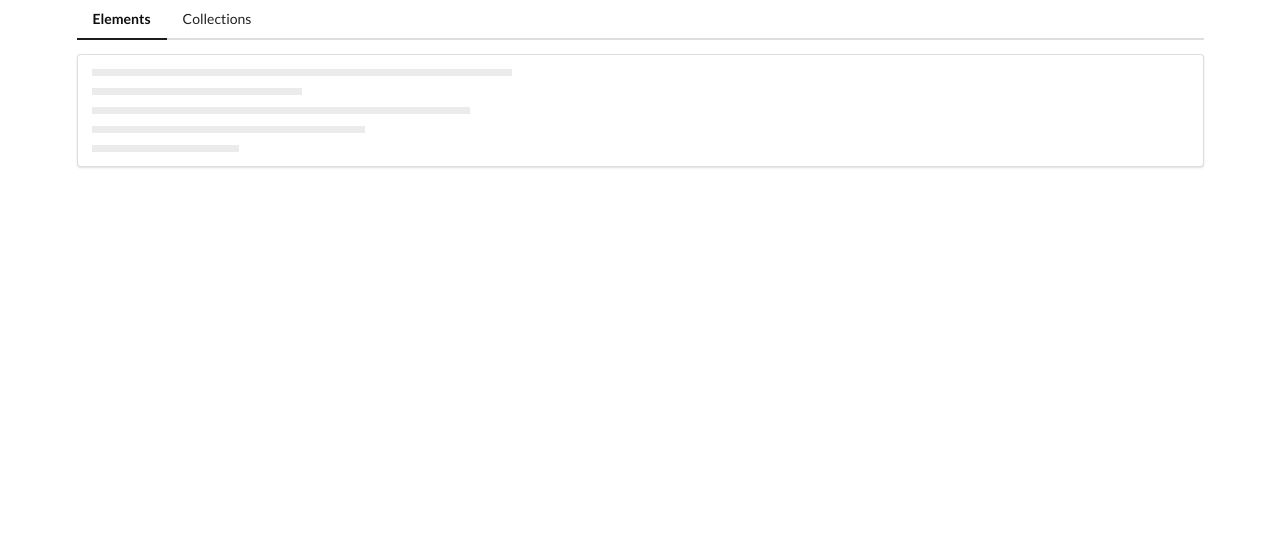
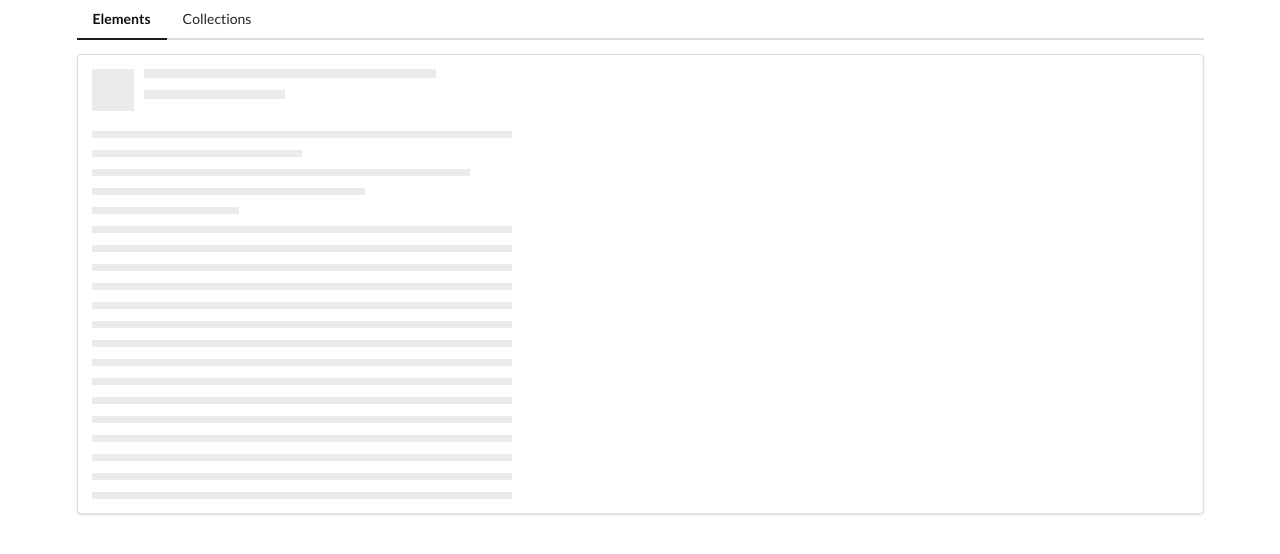
Before and after one commit to Ejiofor/comps---demonsrate-angular-modules-and-routing, an Angular app: page /elements in a window 1280 px wide. Shown: the top 554 px of the page. Built offline with nearby package versions, Linux system fonts and the light colour scheme.

Commit message:
seventh commit - recap on custom structural directive

```diff
--- a/src/app/elements/elements-home/elements-home.component.html
+++ b/src/app/elements/elements-home/elements-home.component.html
@@ -1 +1 @@
-<app-placeholder [header]='false'></app-placeholder>
+<app-placeholder  [lines]="20" [header]='true'></app-placeholder>
--- a/src/app/elements/elements.module.ts
+++ b/src/app/elements/elements.module.ts
@@ -4,10 +4,11 @@
 import { ElementsRoutingModule } from './elements-routing.module';
 import { ElementsHomeComponent } from './elements-home/elements-home.component';
 import { PlaceholderComponent } from './placeholder/placeholder.component';
+import { TimesDirective } from './times.directive';
 
 
 @NgModule({
-  declarations: [ElementsHomeComponent, PlaceholderComponent],
+  declarations: [ElementsHomeComponent, PlaceholderComponent, TimesDirective],
   imports: [
     CommonModule,
     ElementsRoutingModule
--- a/src/app/elements/placeholder/placeholder.component.html
+++ b/src/app/elements/placeholder/placeholder.component.html
@@ -4,10 +4,6 @@
       <div class="line"></div>
     </div>
     <div class="paragraph">
-      <div class="line"></div>
-      <div class="line"></div>
-      <div class="line"></div>
-      <div class="line"></div>
-      <div class="line"></div>
+      <div *appTimes=lines class="line"></div>
     </div>
   </div>
--- a/src/app/elements/placeholder/placeholder.component.ts
+++ b/src/app/elements/placeholder/placeholder.component.ts
@@ -11,7 +11,7 @@
   header = true;
 
   @Input()
-  lines = 5;
+  lines = 1;
   constructor() { }
 
   ngOnInit(): void {
--- /dev/null
+++ b/src/app/elements/times.directive.ts
@@ -0,0 +1,22 @@
+import { Directive, ViewContainerRef, TemplateRef, Input } from '@angular/core';
+
+@Directive({
+  selector: '[appTimes]'
+})
+export class TimesDirective {
+
+  constructor(
+    private viewContainer: ViewContainerRef,
+    private templateRef: TemplateRef<any>
+  ) { }
+
+  @Input('appTimes')
+  set render(times: number){
+    this.viewContainer.clear();
+
+    for(let i=0; i<times; i++){
+      this.viewContainer.createEmbeddedView(this.templateRef, {});
+    }
+  }
+
+}
```
Also changed, not shown: 1 other file (tests, documents, lock files or other folders).
